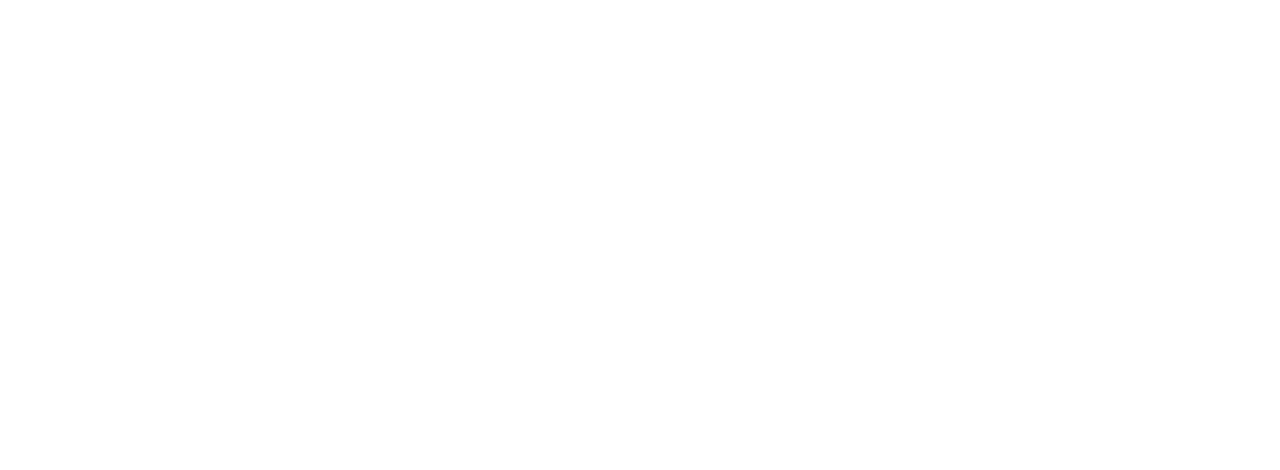
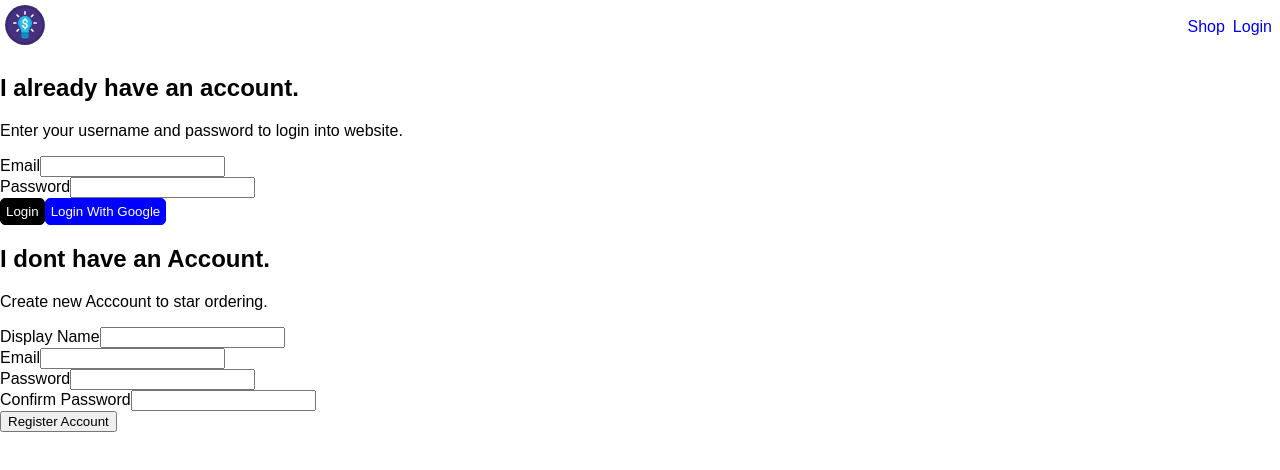
Before and after one commit to bikashthapa01/clothingshop, a React (Create React App) app: page /login in a window 1280 px wide. Before the commit this address had no page. Shown: the top 470 px of the page. Built offline with nearby package versions, Linux system fonts and the light colour scheme; the HTML template or start-up script is replaced by a standard one.

Commit message:
Added: Firebase Authentication With Profile Information saved in user Collection

```diff
--- a/src/App.js
+++ b/src/App.js
@@ -3,6 +3,7 @@
 import NavigationBar from "./routes/navigation/NavigationBar";
 import { Shop } from "./routes/shop/Shop";
 import { Register } from "./routes/register/Register";
+import { Login } from "./routes/login/Login";
 
 const App = () => {
   return (
@@ -11,6 +12,7 @@
         <Route index element={<Home />} />
         <Route path="shop" element={<Shop/>}/>
         <Route path="register" element={<Register/>}/>
+        <Route path="login" element={<Login/>} />
       </Route>
     </Routes>
   );
--- /dev/null
+++ b/src/components/Button/Button.jsx
@@ -0,0 +1,13 @@
+import React from 'react'
+import "./Button.styles.scss"
+
+const BUTTON_TYPE = {
+    google:"google-sign-in",
+    inverted:"inverted"
+}
+
+export const Button = ({children,buttonType,...otherProps}) => {
+  return (
+    <button className={`button-container ${BUTTON_TYPE[buttonType]}`} {...otherProps}>{children}</button>
+  )
+}
--- /dev/null
+++ b/src/components/Button/Button.styles.scss
@@ -0,0 +1,33 @@
+.button-container {
+    background-color: black;
+    color: white;
+    border: 1px solid black;
+    padding: 5px;
+    border-radius: 5px;
+    font-family: "Poppins",sans-serif;
+    font-weight: 300;
+
+    &:hover {
+        background-color: white;
+        color: black;
+        border:1px solid black;
+    }
+
+}
+
+.google-sign-in {
+      background-color: blue;
+      border:1px solid blue;
+
+
+}
+
+.inverted {
+    background-color: white;
+    color: black;
+
+    &:hover {
+        background-color: white;
+        color: black;
+      }
+}
--- /dev/null
+++ b/src/components/form-input/FormInput.jsx
@@ -0,0 +1,10 @@
+import React from 'react'
+
+export const FormInput = ({label,...otherProps}) => {
+  return (
+    <div className='form-input-control'>
+        <label>{label}</label>
+        <input {...otherProps}/>
+    </div>
+  )
+}
--- /dev/null
+++ b/src/components/login-form/LoginForm.jsx
@@ -0,0 +1,70 @@
+import React, { useState } from 'react'
+import { FormInput } from '../form-input/FormInput'
+import {
+    signInWithGooglePopup,
+    createUserDocumentFromAuth,
+    signInUserWithEmailAndPassword,
+  } from "../../utils/firebase/Firebase.utils";
+import { Button } from '../Button/Button';
+
+const defaultFormInput = {
+    email:'',
+    password:'',
+}
+
+export const LoginForm = () => {
+
+  const [errMessage,setErrMessage] = useState('');
+  const [formData,setFormData] = useState(defaultFormInput);
+  const {email,password} = formData;
+
+  const handleDataChange = (event) => {
+      const {name,value} = event.target;
+      setFormData({...formData,[name]:value});
+  }
+
+    const logGoogleUser = async () => {
+
+        try{
+          const { user } = await signInWithGooglePopup();
+        await createUserDocumentFromAuth(user);
+        }catch(err){
+          setErrMessage(`Error Loggin in : ${err}`)
+        }
+
+        console.log("Login Successful!")
+
+      };
+
+      const loginFormHandler = async (event) => {
+        event.preventDefault();
+
+        try{
+          const {user} = await signInUserWithEmailAndPassword(email,password);
+          console.log(user.uid);
+        }catch(err){
+          if(err.code === "auth/user-not-found"){
+            setErrMessage("User Not Found");
+          }else {
+            setErrMessage("Error Logging in user")
+          }
+        }
+
+      }
+
+  return (
+    <div className='login-form-container'>
+        <h2>I already have an account.</h2>
+        <span>Enter your username and password to login into website.</span>
+        <p style={{color:"red",}}>{errMessage}</p>
+        <form onSubmit={loginFormHandler}>
+            <FormInput label="Email" type="email" name="email" required value={email} onChange={handleDataChange}/>
+            <FormInput label="Password" type="password" name="password" required value={password} onChange={handleDataChange}/>
+           <div className='button-group'>
+                <Button type="submit">Login</Button>
+                <Button buttonType="google" onClick={logGoogleUser}>Login With Google</Button>
+           </div>
+        </form>
+    </div>
+  )
+}
--- /dev/null
+++ b/src/routes/login/Login.jsx
@@ -0,0 +1,14 @@
+import React from "react";
+
+import { Register } from "../register/Register";
+import { LoginForm } from "../../components/login-form/LoginForm";
+
+export const Login = () => {
+
+  return (
+    <div className="authentication-form-container">
+      <LoginForm/>
+      <Register />
+    </div>
+  );
+};
--- a/src/routes/navigation/NavigationBar.jsx
+++ b/src/routes/navigation/NavigationBar.jsx
@@ -13,7 +13,7 @@
         </Link>
         <div className="navigation-links">
           <Link className="nav-link" to="/shop" >Shop</Link>
-          <Link className="nav-link" to="/register" >Signup</Link>
+          <Link className="nav-link" to="/login" >Login</Link>
         </div>
       </div>
       <Outlet />
--- a/src/routes/register/Register.jsx
+++ b/src/routes/register/Register.jsx
@@ -1,17 +1,113 @@
-import React from 'react'
-import {signInWithGooglePopup,createUserDocumentFromAuth} from "../../utils/firebase/Firebase.utils"
+import React, { useState } from "react";
+import {
+  createAuthUserWithEmailAndPassword,
+  createUserDocumentFromAuth,
+} from "../../utils/firebase/Firebase.utils";
+import { FormInput } from "../../components/form-input/FormInput";
+
+
+const defaultFormFields = {
+  displayName: "",
+  email: "",
+  password: "",
+  confirmPassword: "",
+};
 
 export const Register = () => {
-    const logGoogleUser = async() => {
-      const {user} = await signInWithGooglePopup();
-      const userDocRef = createUserDocumentFromAuth(user);
+  const [formFields, setFormFields] = useState(defaultFormFields);
+  const { displayName, email, password, confirmPassword } = formFields;
+  const [errorMessage, setErrorMessage] = useState("");
+
+  const resetForm = () => {
+    setFormFields(defaultFormFields);
+  };
+
+  const handleChange = (event) => {
+    const { name, value } = event.target;
+    setFormFields({ ...formFields, [name]: value });
+  };
+
+  const handleSubmit = async (event) => {
+    event.preventDefault();
+    setErrorMessage("");
+
+    if (password.length < 6) {
+      setErrorMessage("Password Must be more than 6 characters long");
+      return;
     }
+    if (password !== confirmPassword) {
+      setErrorMessage("Password Do Not Match");
+      return;
+    }
+
+    // at this stage all data are validated.
+
+    try {
+      const { user } = await createAuthUserWithEmailAndPassword(
+        email,
+        password
+      );
+      const userData = {
+        ...user,
+        displayName: displayName,
+      };
+
+      await createUserDocumentFromAuth(userData);
+
+      console.log("New Account Created.");
+
+      resetForm();
+    } catch (err) {
+      console.log(err);
+    }
+  };
+
   return (
-    <div>
-        <h1>Register Page</h1>
-        <button onClick={logGoogleUser}>
-          Signup With Google
-        </button>
-    </div>
-  )
-}
+    <>
+      <div className="register-account-container">
+        <h2>I dont have an Account.</h2>
+        <span>Create new Acccount to star ordering.</span>
+
+        <p style={{ color: "red" }}>{errorMessage}</p>
+        <form onSubmit={handleSubmit}>
+          <FormInput
+            label="Display Name"
+            type="text"
+            required
+            name="displayName"
+            value={displayName}
+            onChange={handleChange}
+          />
+
+          <FormInput
+            label="Email"
+            type="email"
+            required
+            name="email"
+            value={email}
+            onChange={handleChange}
+          />
+
+          <FormInput
+            label="Password"
+            type="password"
+            required
+            name="password"
+            value={password}
+            onChange={handleChange}
+          />
+
+          <FormInput
+            label="Confirm Password"
+            type="password"
+            required
+            name="confirmPassword"
+            value={confirmPassword}
+            onChange={handleChange}
+          />
+          <button type="submit">Register Account</button>
+        </form>
+      </div>
+    </>
+  );
+};
--- a/src/utils/firebase/Firebase.utils.jsx
+++ b/src/utils/firebase/Firebase.utils.jsx
@@ -1,9 +1,10 @@
 import { initializeApp } from "firebase/app";
 import {
   getAuth,
-  signInWithRedirect,
   signInWithPopup,
   GoogleAuthProvider,
+  createUserWithEmailAndPassword,
+  signInWithEmailAndPassword,
 } from "firebase/auth";
 
 import { getFirestore, doc, getDoc, setDoc } from "firebase/firestore";
@@ -31,7 +32,12 @@
 
 export const db = getFirestore();
 
+// method to create new user in firestore database
+
 export const createUserDocumentFromAuth = async (userAuth) => {
+
+  if(!userAuth) return;
+
   const userDocRef = doc(db, "users", userAuth.uid);
   const userSnapShot = await getDoc(userDocRef);
 
@@ -54,3 +60,20 @@
 
   return userDocRef;
 };
+
+
+// create user with email and password method
+
+export const createAuthUserWithEmailAndPassword = async(email,password) => {
+
+  if(!email || !password) return;
+  return await createUserWithEmailAndPassword(auth,email,password);
+
+}
+
+export const signInUserWithEmailAndPassword = async(email,password) => {
+
+  if(!email || !password) return;
+  return await signInWithEmailAndPassword(auth,email,password);
+
+}
```
Also changed, not shown: src/components/register-form/RegisterForm.jsx (added, +9 -0 lines), src/components/login-form/LoginForm.styles.scss (added), src/components/register-form/RegisterForm.styles.scss (added).
